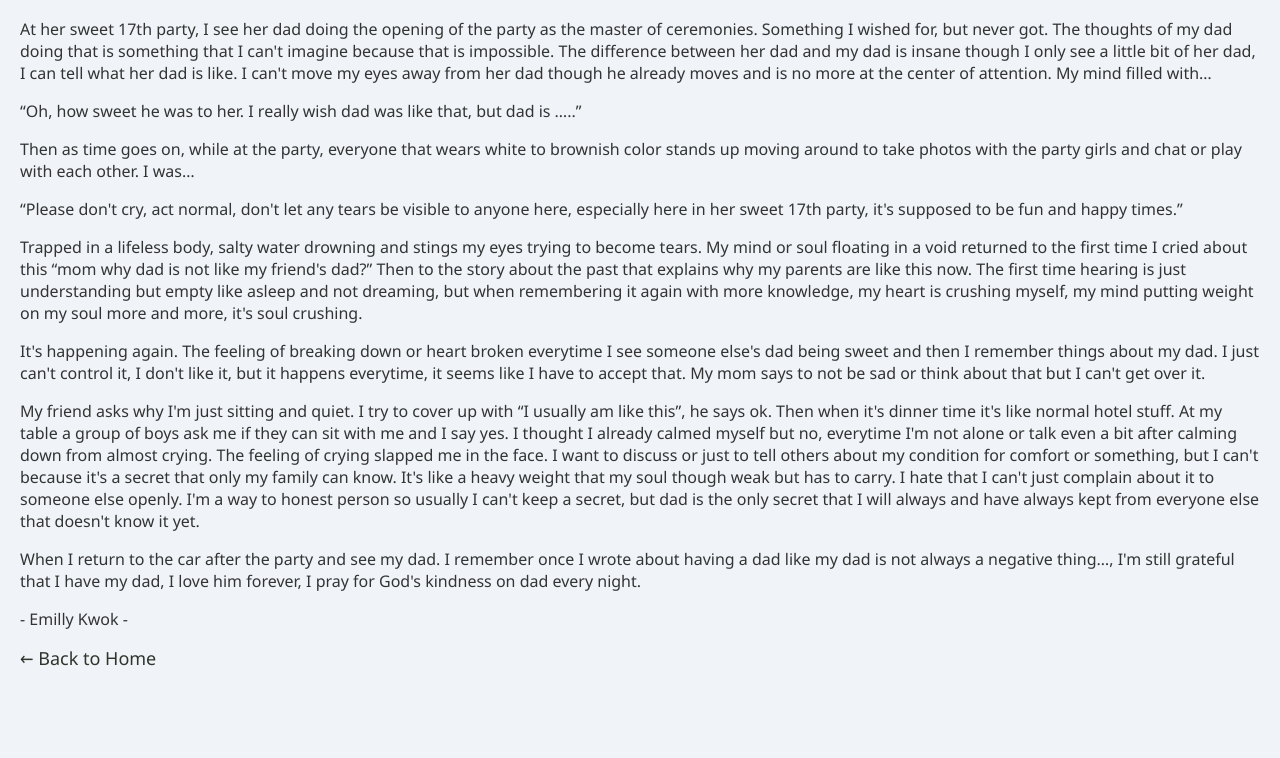
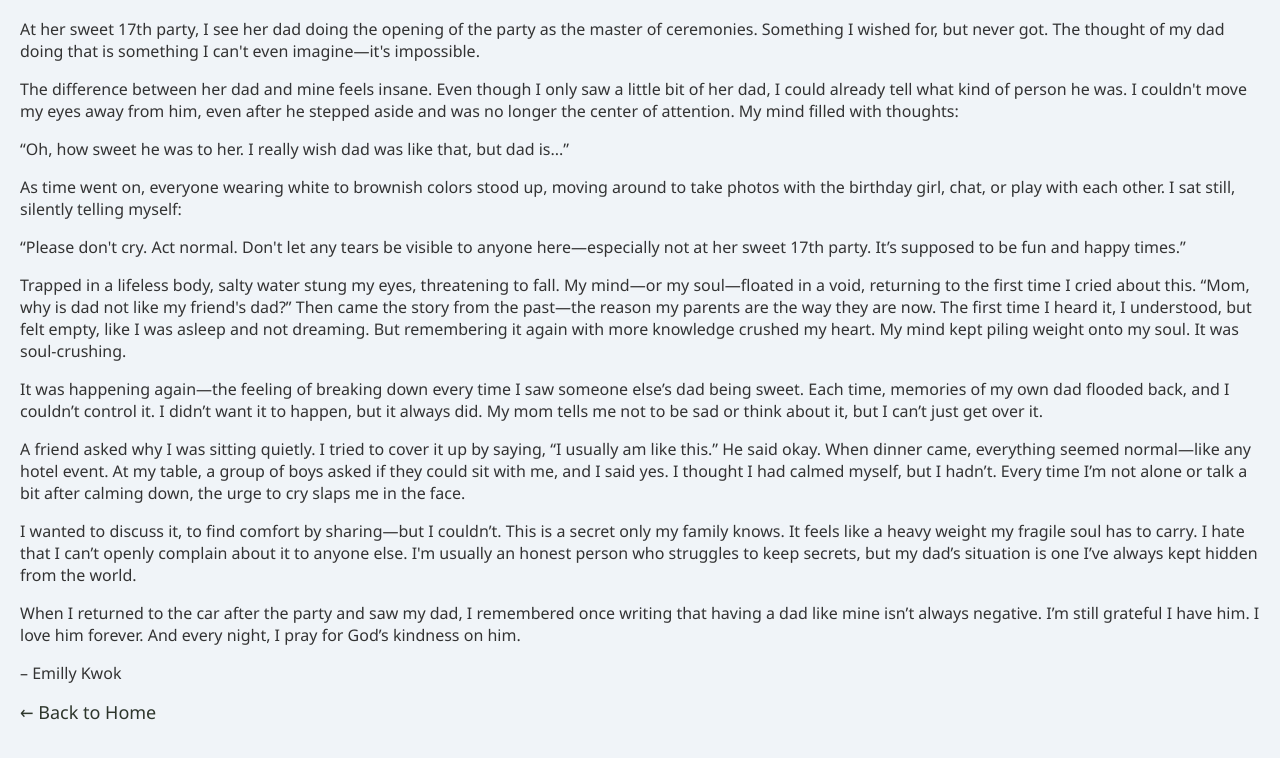
Before and after one commit to RephiXD/polish-tax-calculator, a plain HTML site: page letters/letter6.html in a window 1280 px wide. Shown: the part 66-824 px from the top of the page. Before the commit the page ends 800 px from the top, so only its background shows below. Drawn offline with Linux system fonts and the light colour scheme.

Commit message:
Update letter6.html

```diff
--- a/letters/letter6.html
+++ b/letters/letter6.html
@@ -1,3 +1,4 @@
+<!-- letters/letter2.html -->
 <!DOCTYPE html>
 <html lang="en">
 <head>
@@ -7,25 +8,49 @@
 </head>
 <body>
   <h1>Tears At Party Time</h1>
+
   <p>
-    At her sweet 17th party, I see her dad doing the opening of the party as the master of ceremonies. Something I wished for, but never got. The thoughts of my dad doing that is something that I can't imagine because that is impossible. The difference between her dad and my dad is insane though I only see a little bit of her dad, I can tell what her dad is like. I can't move my eyes away from her dad though he already moves and is no more at the center of attention. My mind filled with…
-<p></p>
-“Oh, how sweet he was to her. I really wish dad was like that, but dad is …..”
-<p></p>
-Then as time goes on, while at the party, everyone that wears white to brownish color stands up moving around to take photos with the party girls and chat or play with each other. I was…
-<p></p>
-“Please don't cry, act normal, don't let any tears be visible to anyone here, especially here in her sweet 17th party, it's supposed to be fun and happy times.”
-<p></p>
-Trapped in a lifeless body, salty water drowning and stings my eyes trying to become tears. My mind or soul floating in a void returned to the first time I cried about this “mom why dad is not like my friend's dad?” Then to the story about the past that explains why my parents are like this now. The first time hearing is just understanding but empty like asleep and not dreaming, but when remembering it again with more knowledge, my heart is crushing myself, my mind putting weight on my soul more and more, it's soul crushing.
-<p></p>
-It's happening again. The feeling of breaking down or heart broken everytime I see someone else's dad being sweet and then I remember things about my dad. I just can't control it, I don't like it, but it happens everytime, it seems like I have to accept that. My mom says to not be sad or think about that but I can't get over it.
-<p></p>
-My friend asks why I'm just sitting and quiet. I try to cover up with “I usually am like this”, he says ok. Then when it's dinner time it's like normal hotel stuff. At my table a group of boys ask me if they can sit with me and I say yes. I thought I already calmed myself but no, everytime I'm not alone or talk even a bit after calming down from almost crying. The feeling of crying slapped me in the face. I want to discuss or just to tell others about my condition for comfort or something, but I can't because it's a secret that only my family can know. It's like a heavy weight that my soul though weak but has to carry. I hate that I can't just complain about it to someone else openly. I'm a way to honest person so usually I can't keep a secret, but dad is the only secret that I will always and have always kept from everyone else that doesn't know it yet.
-<p></p>
-When I return to the car after the party and see my dad. I remember once I wrote about having a dad like my dad is not always a negative thing…,  I'm still grateful that I have my dad, I love him forever, I pray for God's kindness on dad every night.
+    At her sweet 17th party, I see her dad doing the opening of the party as the master of ceremonies. Something I wished for, but never got. The thought of my dad doing that is something I can't even imagine—it's impossible.
+  </p>
 
+  <p>
+    The difference between her dad and mine feels insane. Even though I only saw a little bit of her dad, I could already tell what kind of person he was. I couldn't move my eyes away from him, even after he stepped aside and was no longer the center of attention. My mind filled with thoughts:
   </p>
-- Emilly Kwok -
+
+  <p>
+    “Oh, how sweet he was to her. I really wish dad was like that, but dad is...”
+  </p>
+
+  <p>
+    As time went on, everyone wearing white to brownish colors stood up, moving around to take photos with the birthday girl, chat, or play with each other. I sat still, silently telling myself:
+  </p>
+
+  <p>
+    “Please don't cry. Act normal. Don't let any tears be visible to anyone here—especially not at her sweet 17th party. It’s supposed to be fun and happy times.”
+  </p>
+
+  <p>
+    Trapped in a lifeless body, salty water stung my eyes, threatening to fall. My mind—or my soul—floated in a void, returning to the first time I cried about this. “Mom, why is dad not like my friend's dad?” Then came the story from the past—the reason my parents are the way they are now. The first time I heard it, I understood, but felt empty, like I was asleep and not dreaming. But remembering it again with more knowledge crushed my heart. My mind kept piling weight onto my soul. It was soul-crushing.
+  </p>
+
+  <p>
+    It was happening again—the feeling of breaking down every time I saw someone else’s dad being sweet. Each time, memories of my own dad flooded back, and I couldn’t control it. I didn’t want it to happen, but it always did. My mom tells me not to be sad or think about it, but I can’t just get over it.
+  </p>
+
+  <p>
+    A friend asked why I was sitting quietly. I tried to cover it up by saying, “I usually am like this.” He said okay. When dinner came, everything seemed normal—like any hotel event. At my table, a group of boys asked if they could sit with me, and I said yes. I thought I had calmed myself, but I hadn’t. Every time I’m not alone or talk a bit after calming down, the urge to cry slaps me in the face.
+  </p>
+
+  <p>
+    I wanted to discuss it, to find comfort by sharing—but I couldn’t. This is a secret only my family knows. It feels like a heavy weight my fragile soul has to carry. I hate that I can’t openly complain about it to anyone else. I'm usually an honest person who struggles to keep secrets, but my dad’s situation is one I’ve always kept hidden from the world.
+  </p>
+
+  <p>
+    When I returned to the car after the party and saw my dad, I remembered once writing that having a dad like mine isn’t always negative. I’m still grateful I have him. I love him forever. And every night, I pray for God’s kindness on him.
+  </p>
+
+  <p>– Emilly Kwok</p>
+
   <p><a href="../index.html">← Back to Home</a></p>
 </body>
 </html>
```
